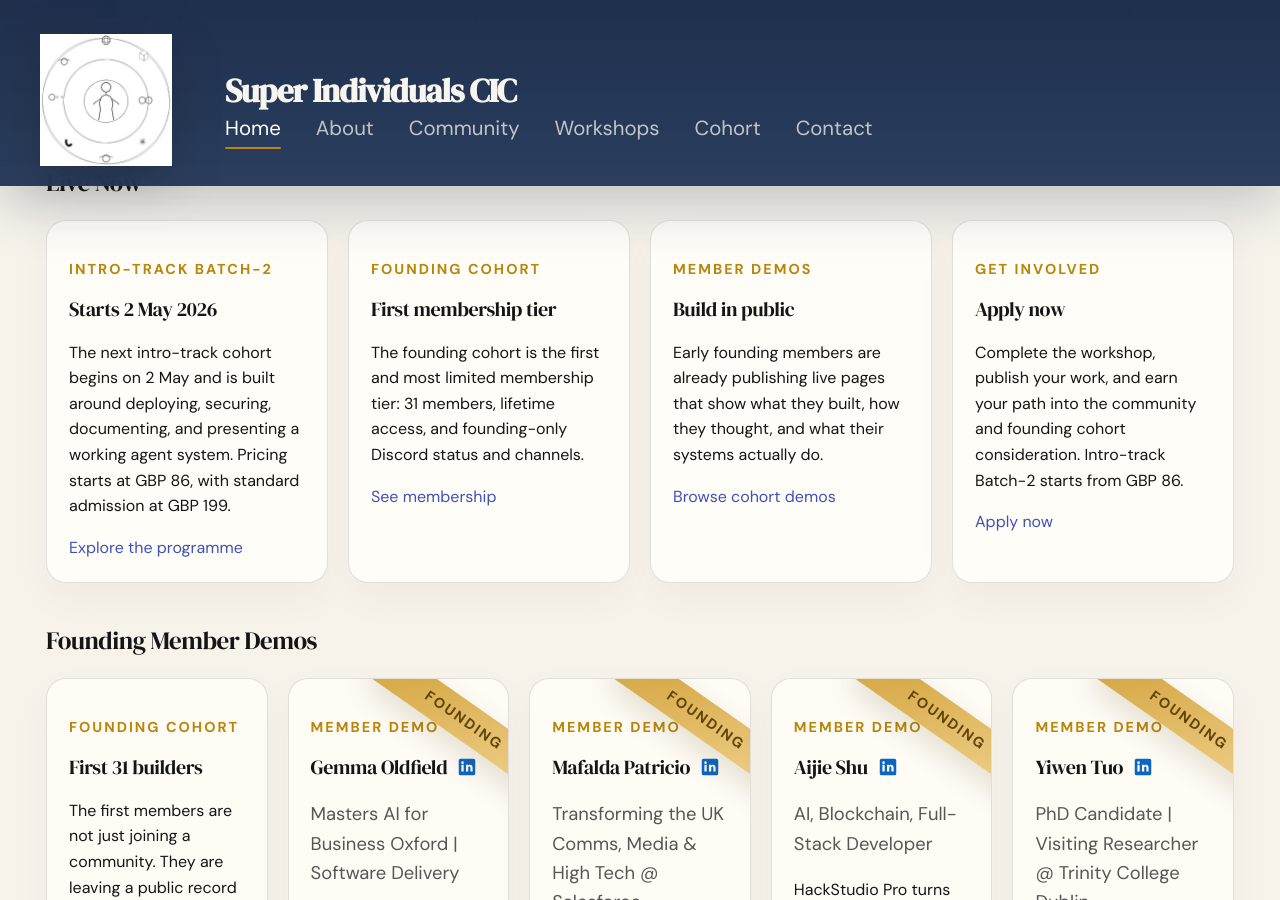
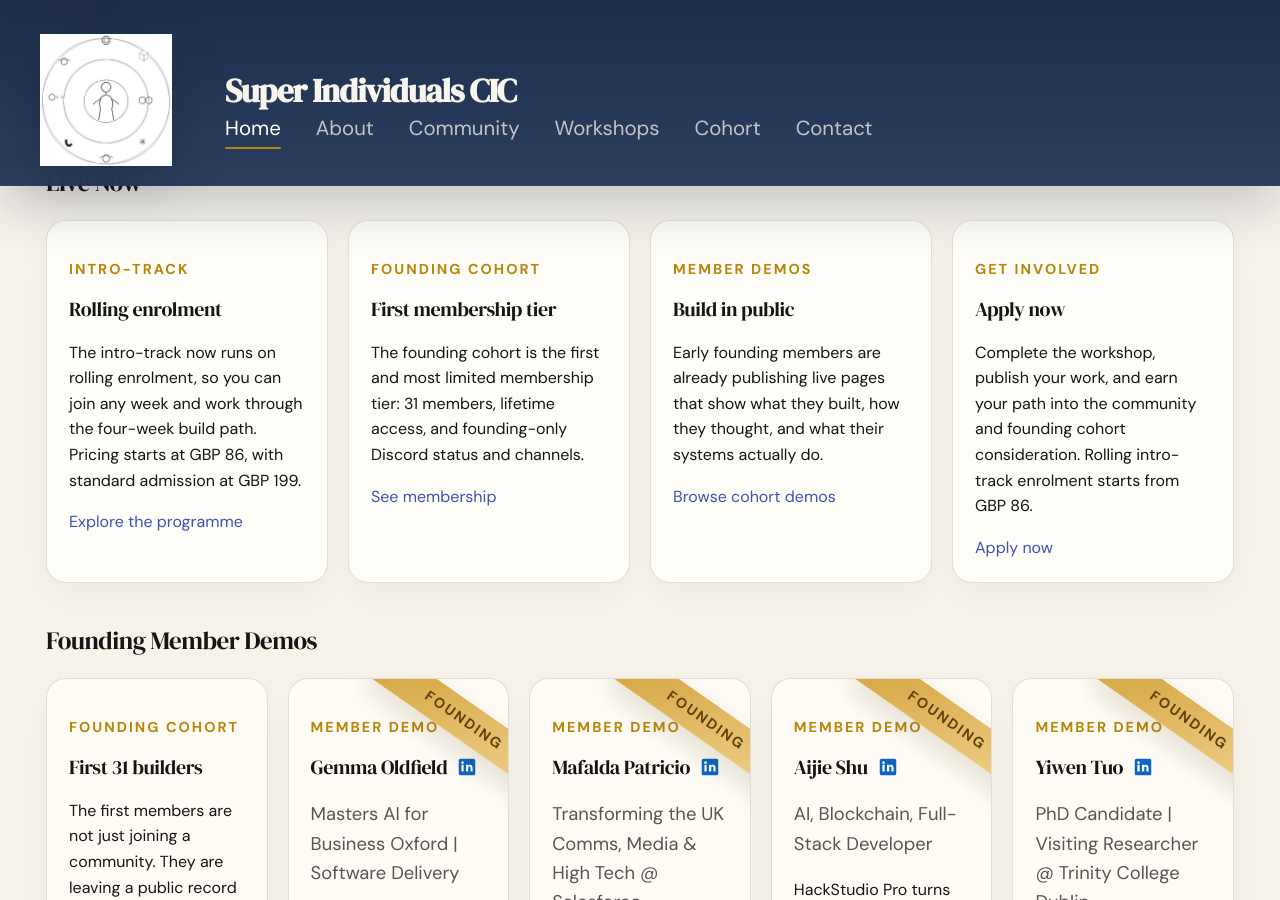
Before and after one commit to sicic-org/sicic-home, an MkDocs documentation site: the page built from docs/index.md, in a window 1280 px wide and 900 px high, scrolled down 1398 px. Built offline with MkDocs 1.6.1 and Material for MkDocs 9.7.7, drawn with Linux system fonts in a browser that asks for light colours; some of the changed text lies outside the part shown.

Commit message:
Change to rolling enrollment

```diff
--- a/docs/index.md
+++ b/docs/index.md
@@ -8,15 +8,15 @@
 ---
 
 <section class="programme-hero">
-  <p class="programme-kicker">Batch 2</p>
+  <p class="programme-kicker">Rolling enrolment</p>
   <h1>SICIC Agent Building Intro-Track</h1>
   <p class="programme-subhead">
     Build your 24/7 AI agent infrastructure in four weeks, then turn it into a public portfolio, a live demo, and a path into founding membership.
   </p>
   <div class="programme-meta">
     <div class="programme-meta__item">
-      <strong>Starts</strong>
-      <span>2 May 2026</span>
+      <strong>Enrolment</strong>
+      <span>Rolling · join any week</span>
     </div>
     <div class="programme-meta__item">
       <strong>Format</strong>
@@ -32,7 +32,7 @@
     </div>
   </div>
   <div class="programme-actions">
-    <a class="md-button md-button--primary" href="https://forms.fillout.com/t/3eGJuNKYW3us">Apply for Batch-2</a>
+    <a class="md-button md-button--primary" href="https://forms.fillout.com/t/3eGJuNKYW3us">Apply for Intro-Track</a>
     <a class="md-button" href="workshops/">View Programme</a>
   </div>
 </section>
@@ -74,9 +74,9 @@
 
 <div class="grid-2">
   <div class="feature-card">
-    <p class="proof-label">Intro-track Batch-2</p>
-    <h3>Starts 2 May 2026</h3>
-    <p>The next intro-track cohort begins on 2 May and is built around deploying, securing, documenting, and presenting a working agent system. Pricing starts at GBP 86, with standard admission at GBP 199.</p>
+    <p class="proof-label">Intro-track</p>
+    <h3>Rolling enrolment</h3>
+    <p>The intro-track now runs on rolling enrolment, so you can join any week and work through the four-week build path. Pricing starts at GBP 86, with standard admission at GBP 199.</p>
     <a href="workshops/">Explore the programme</a>
   </div>
   <div class="feature-card">
@@ -94,7 +94,7 @@
   <div class="feature-card">
     <p class="proof-label">Get involved</p>
     <h3>Apply now</h3>
-    <p>Complete the workshop, publish your work, and earn your path into the community and founding cohort consideration. Intro-track Batch-2 starts from GBP 86.</p>
+    <p>Complete the workshop, publish your work, and earn your path into the community and founding cohort consideration. Rolling intro-track enrolment starts from GBP 86.</p>
     <a href="https://forms.fillout.com/t/3eGJuNKYW3us">Apply now</a>
   </div>
 </div>
@@ -253,11 +253,11 @@
 <section class="cta-panel">
   <div>
     <p class="landing-kicker">Next Step</p>
-    <h2>Join Batch-2 on 2 May. Build your agent, document it, and earn your path into the founding cohort.</h2>
+    <h2>Join the Intro-Track on rolling enrolment. Build your agent, document it, and earn your path into the founding cohort.</h2>
     <p>Selected participants may be invited into the membership community, including the first 31 founding cohort places. Pricing starts at GBP 86.</p>
   </div>
   <div class="cta-panel__actions">
-    <a class="md-button md-button--primary" href="https://forms.fillout.com/t/3eGJuNKYW3us">Apply for Batch-2</a>
+    <a class="md-button md-button--primary" href="https://forms.fillout.com/t/3eGJuNKYW3us">Apply for Intro-Track</a>
     <a class="md-button" href="workshops/">View Programme</a>
   </div>
 </section>
```
Also changed, not shown: docs/workshops.md (+5 -5 lines).
